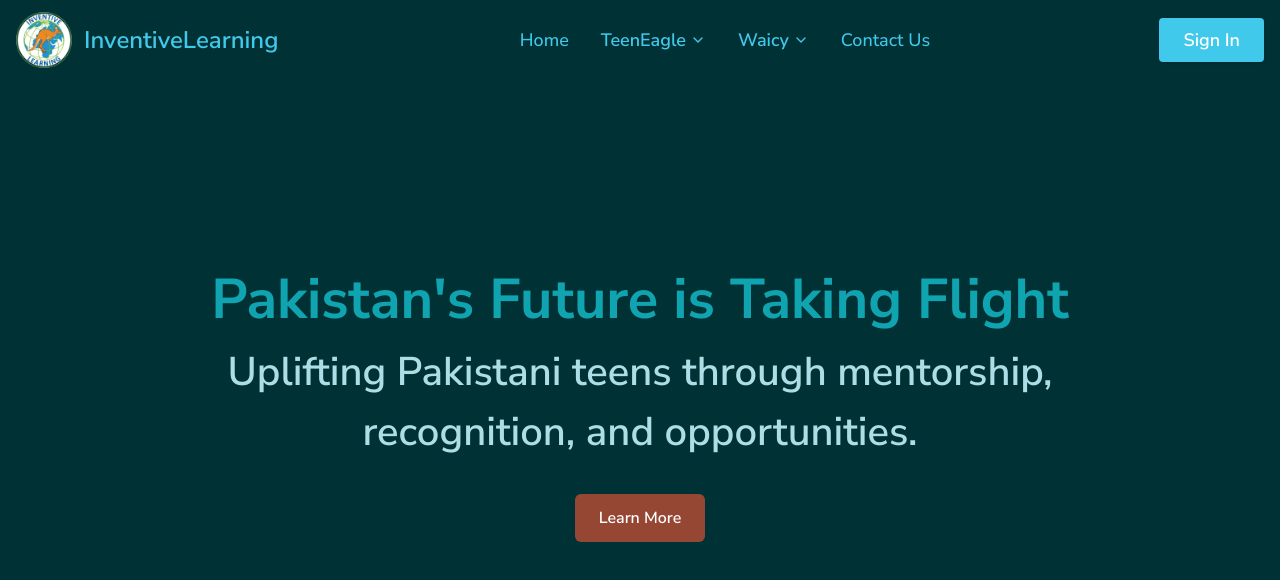
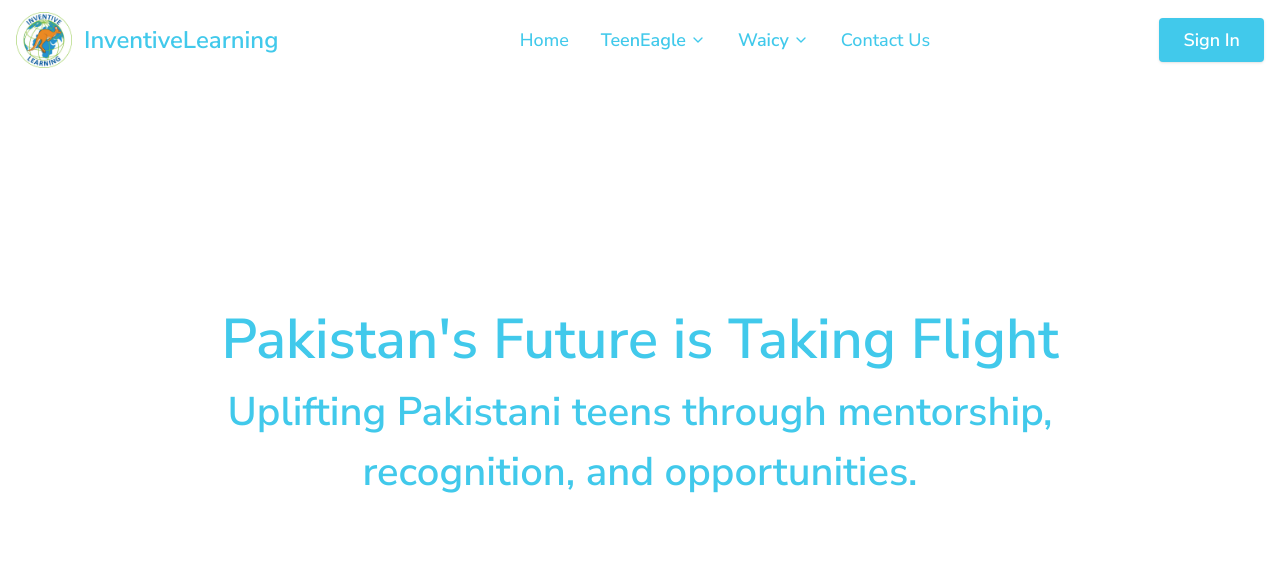
Before and after one commit to kainatkiranrashid2/inventivelearningwebsite, a Next.js app: page /teeneagle in a window 1280 px wide. Shown: the top 580 px of the page. Built offline with nearby package versions, Linux system fonts and the light colour scheme.

Commit message:
`Refactor Header component: remove bg color, adjust text styles and layout`

```diff
--- a/app/components/Header.tsx
+++ b/app/components/Header.tsx
@@ -90,7 +90,7 @@ const Header = () => {
 
   return (
     <>
-      <header className="bg-[#003135] fixed top-0 left-0 right-0 z-50 ">
+      <header className=" fixed top-0 left-0 right-0 z-50 ">
         {/* Main Navigation Bar */}
         <div className="container ">
           <div className="">
--- a/app/teeneagle/components/Header.tsx
+++ b/app/teeneagle/components/Header.tsx
@@ -1,24 +1,23 @@
-import React from "react";
-
 const Header = () => {
   return (
-    <section className="bg-[#003135] text-white">
+    <section className=" ">
+      {" "}
       <div className="container">
+        {" "}
         <div className="flex flex-col items-center justify-center h-[400px] md:h-screen text-center">
-          <h1 className="text-[32px] sm:text-[40px] md:text-[44px] lg:text-[48px] xl:text-[56px] 2xl:text-[64px] font-bold text-[#0FA4AF] ">
-            Pakistan&apos;s Future is Taking Flight
-          </h1>
-          <h3 className="text-[20px] sm:text-[26px] md:text-[32px] lg:text-[36px] xl:text-[40px] 2xl:text-[44px] text-[#AFDDE5] font-semibold md:max-w-3xl lg:max-w-4xl xl:max-w-5xl 2xl:max-w-6xl">
+          {" "}
+          <h1 className="text-[32px] sm:text-[40px] md:text-[44px] lg:text-[48px] xl:text-[56px] 2xl:text-[64px] text-[#41c9eb] font-semibold ">
+            {" "}
+            Pakistan&apos;s Future is Taking Flight{" "}
+          </h1>{" "}
+          <h3 className="text-[20px] sm:text-[26px] md:text-[32px] lg:text-[36px] xl:text-[40px] 2xl:text-[44px] text-[#41c9eb] font-semibold md:max-w-3xl lg:max-w-4xl xl:max-w-5xl 2xl:max-w-6xl">
+            {" "}
             Uplifting Pakistani teens through mentorship, recognition, and
-            opportunities.
-          </h3>
-          <button className="mt-8 px-6 py-3 bg-[#964734] text-white font-semibold rounded-md hover:bg-[#0FA4AF] transition">
-            Learn More
-          </button>
-        </div>
-      </div>
+            opportunities.{" "}
+          </h3>{" "}
+        </div>{" "}
+      </div>{" "}
     </section>
   );
 };
-
 export default Header;
```
